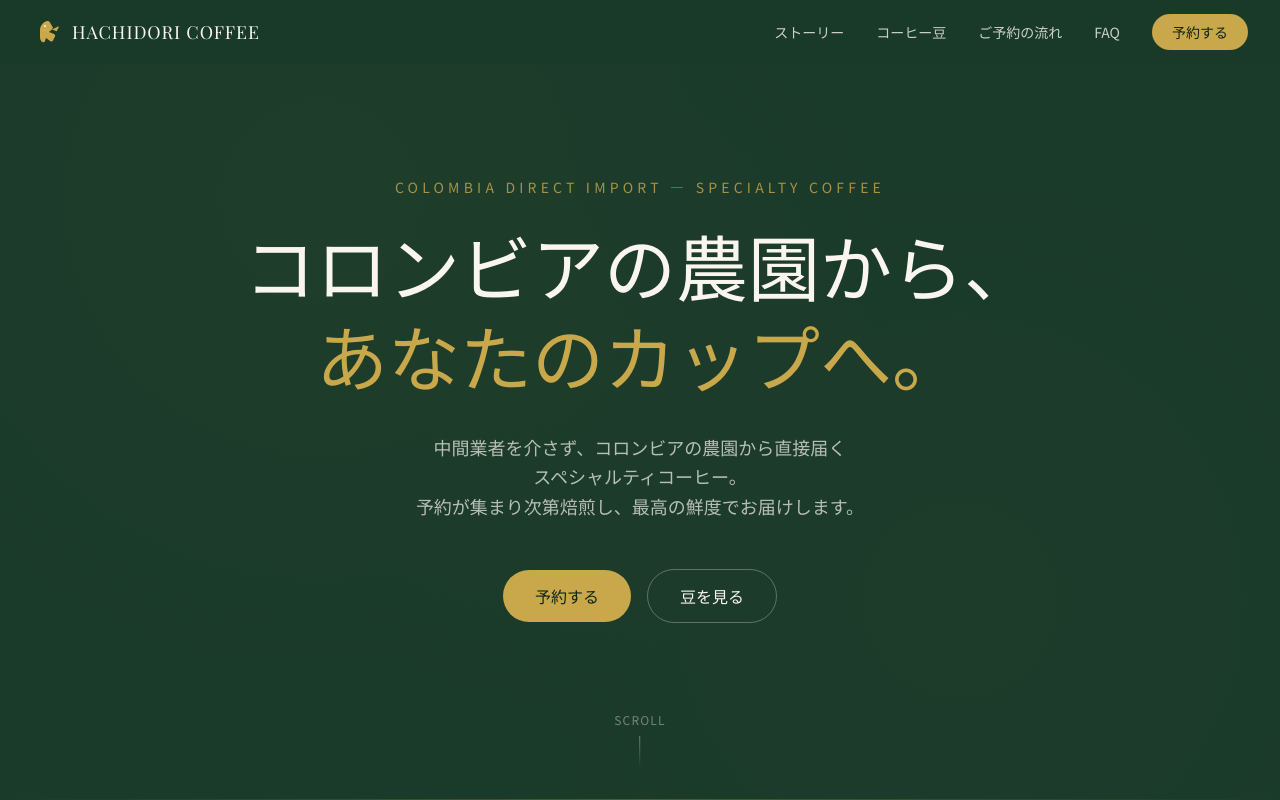
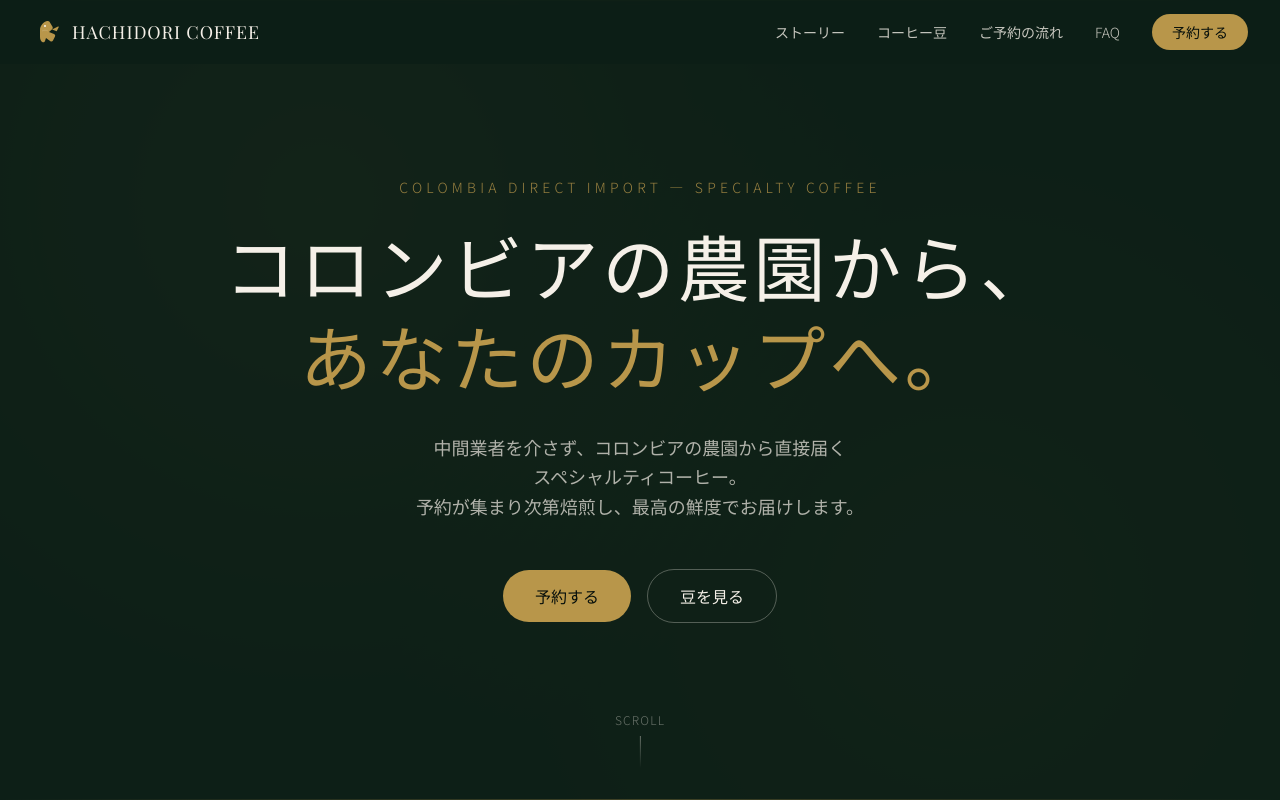
Before and after one commit to techAn26/hachidori-coffee, a Next.js app: page / in a window 1280 px wide. Shown: the top 800 px of the page. Built offline with nearby package versions, Linux system fonts and the light colour scheme; a web font is replaced by a local one.

Commit message:
refactor: カラーパレットを高級感のある深緑×アンティークゴールドに刷新
Co-Authored-By: Claude Opus 4.6 (1M context) <noreply@anthropic.com>

```diff
--- a/src/app/globals.css
+++ b/src/app/globals.css
@@ -1,17 +1,17 @@
 @import "tailwindcss";
 
 @theme inline {
-  /* Colors */
-  --color-brand-green: #1a3a2a;
-  --color-brand-green-light: #2d5a3f;
-  --color-brand-green-dark: #0f2419;
-  --color-brand-gold: #c9a84c;
-  --color-brand-gold-light: #dfc06e;
-  --color-brand-gold-dark: #a8872e;
-  --color-brand-cream: #faf6ef;
-  --color-brand-cream-dark: #f0e8d8;
-  --color-brand-brown: #3e2a1a;
-  --color-brand-brown-light: #5c3d26;
+  /* Colors — Refined Luxury Palette */
+  --color-brand-green: #0d1f17;
+  --color-brand-green-light: #162b22;
+  --color-brand-green-dark: #060f0b;
+  --color-brand-gold: #b8964a;
+  --color-brand-gold-light: #cead6e;
+  --color-brand-gold-dark: #8a6f35;
+  --color-brand-cream: #f5f0e8;
+  --color-brand-cream-dark: #e8e0d4;
+  --color-brand-brown: #2c1e12;
+  --color-brand-brown-light: #4a3425;
 
   /* Fonts */
   --font-serif: var(--font-playfair);
@@ -22,10 +22,12 @@ body {
   background-color: var(--color-brand-cream);
   color: var(--color-brand-brown);
   font-family: var(--font-sans), sans-serif;
+  font-weight: 300;
 }
 
 h1, h2, h3, h4, h5, h6 {
   font-family: var(--font-serif), serif;
+  letter-spacing: 0.05em;
 }
 
 /* Smooth scrolling */
@@ -38,3 +40,28 @@ html {
   background-color: var(--color-brand-gold);
   color: var(--color-brand-green-dark);
 }
+
+/* Refined transitions */
+a, button {
+  transition: all 0.4s ease;
+}
+
+/* Gold section divider */
+.section-divider {
+  height: 1px;
+  background: linear-gradient(
+    to right,
+    transparent,
+    var(--color-brand-gold) 20%,
+    var(--color-brand-gold) 80%,
+    transparent
+  );
+  opacity: 0.3;
+}
+
+/* Subtle section label style */
+.section-label {
+  font-size: 0.75rem;
+  letter-spacing: 0.3em;
+  text-transform: uppercase;
+}
```
